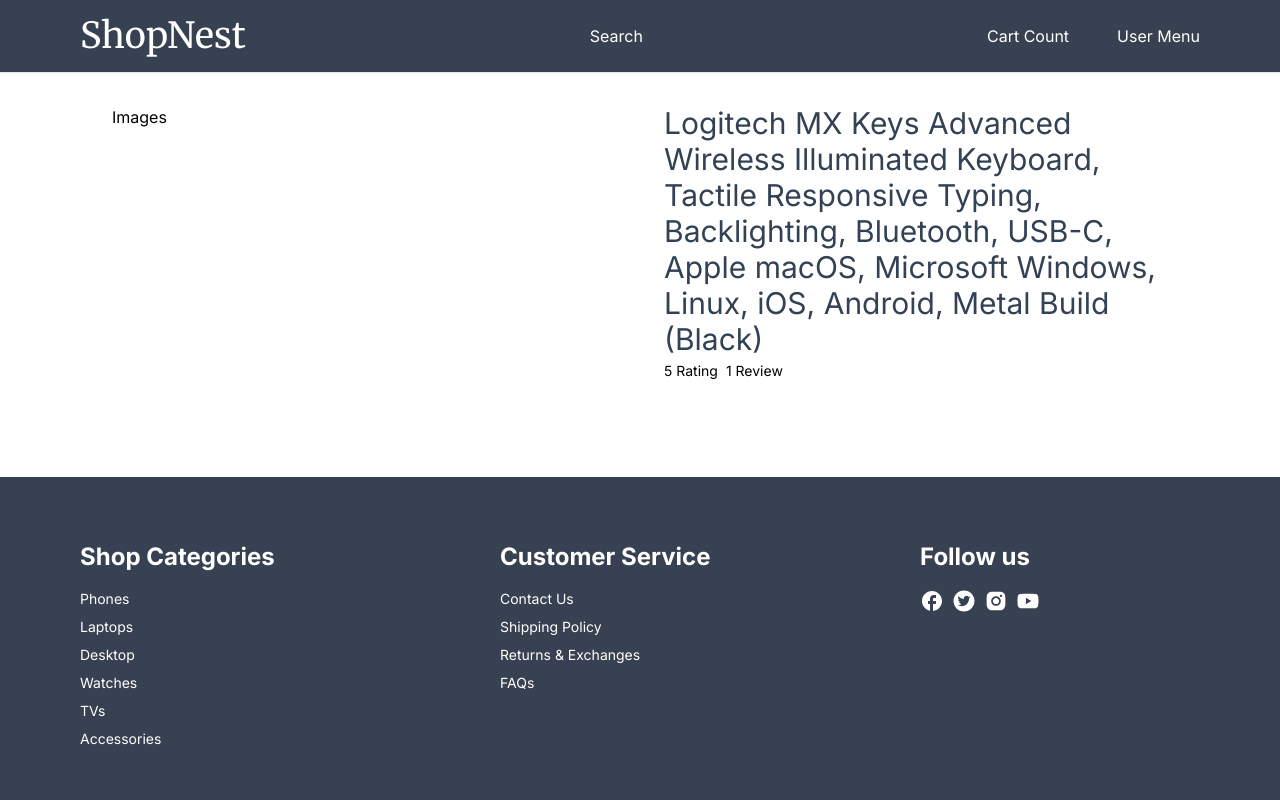
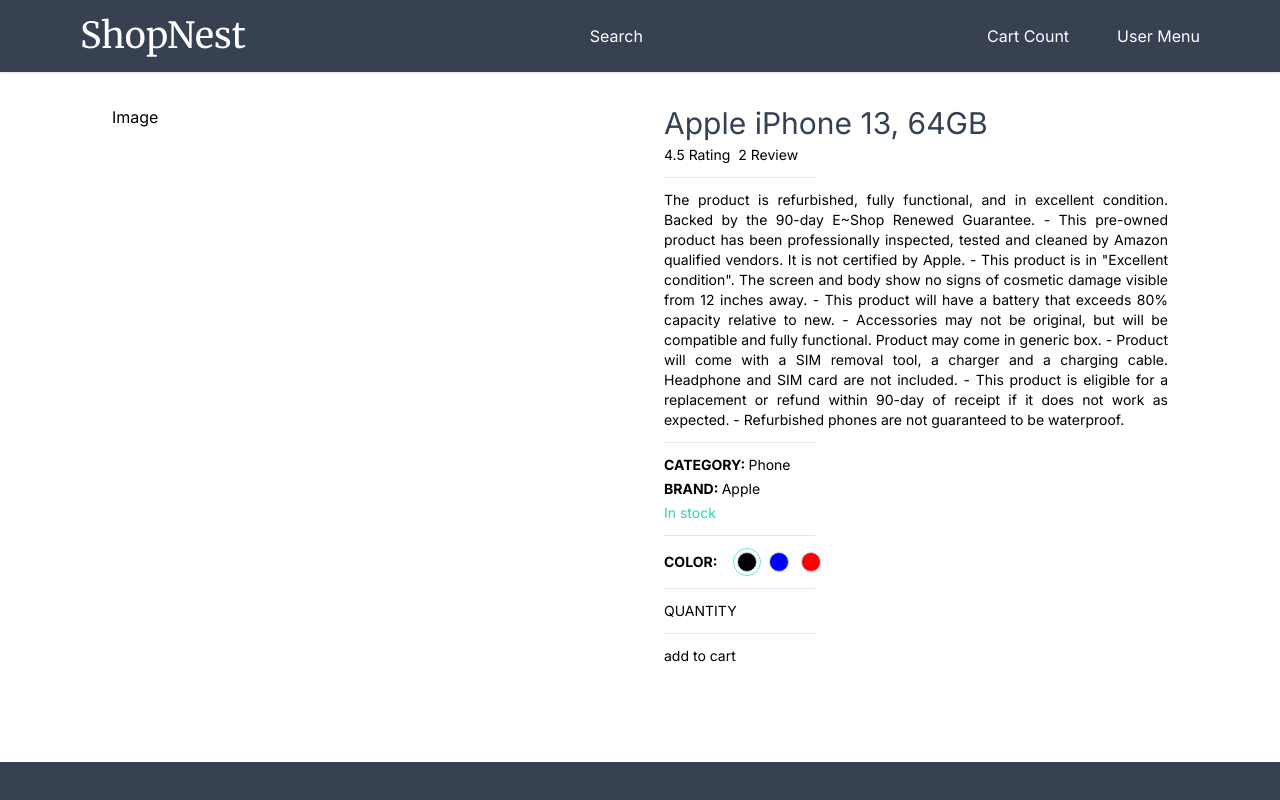
Before and after one commit to OneFriendlyCoder/ShopNest, a Next.js app: page /product/1 in a window 1280 px wide. Shown: the top 800 px of the page. Built offline with nearby package versions, Linux system fonts and the light colour scheme.

Commit message:
Product Details page color component logic + styling

```diff
--- /dev/null
+++ b/src/app/components/products/SetColor.tsx
@@ -0,0 +1,26 @@
+"use client"
+
+import { CartProductType, SelectedImgType } from "@/app/product/[productId]/ProductDetails";
+
+interface SetColorProps {
+    images: SelectedImgType[],
+    cartProduct: CartProductType,
+    handleColorSelect: (value: SelectedImgType) => void
+}
+
+const SetColor: React.FC<SetColorProps> = ({
+    images, cartProduct, handleColorSelect
+}) => {
+    return (
+        <div>
+            <div className="flex gap-4 items-center">
+                <span className="font-semibold">COLOR:</span>
+                <div className="flex gap-1 ">{images.map((img)=> {return <div key={img.color} onClick={() => handleColorSelect(img)} className={`h-7 w-7 rounded-full border-teal-300 flex items-center justify-center ${cartProduct.selectedImage.color === img.color ? 'border-[1.5px]' : 'border-none'}`}>
+                    <div style={{background: img.colorCode}} className="h-5 w-5 rounded-full border-[1.2px] border-slate-300 cursor-pointer"> </div>
+                </div>} )}</div>
+            </div>
+        </div>
+    );
+}
+
+export default SetColor;
--- /dev/null
+++ b/src/app/components/products/SetQuantity.tsx
@@ -0,0 +1,32 @@
+"use client"
+
+import { CartProductType } from "@/app/product/[productId]/ProductDetails";
+
+interface SetQtyProps{
+    cartCounter?: boolean,
+    cartProduct: CartProductType,
+    handleQtyIncrease: () => void;
+    handleQtyDecrease: () => void;
+}
+
+const btnstyles = 'border-[1.2px] border-slate-300 px-2 rounded'
+
+const SetQuantity: React.FC<SetQtyProps> = ({
+    cartCounter,
+    cartProduct,
+    handleQtyIncrease,
+    handleQtyDecrease,
+}) => {
+    return (
+        <div className="flex gap-8 items-center">
+            {cartCounter ? null: <div className="font-semibold">QUANTITY:</div>}
+            <div className="flex gap-4 items-center text-base">
+                <button onClick={handleQtyDecrease} className={btnstyles}>-</button>  {/* handleQtyIncrease is directly used as the event handler and no additional logic or argument is required for the funciton to execute */}
+                <div>{cartProduct.quantity}</div>
+                <button onClick={handleQtyIncrease} className={btnstyles}>+</button>
+            </div>
+        </div>
+    );
+}
+
+export default SetQuantity;
--- a/src/app/product/[productId]/ProductDetails.tsx
+++ b/src/app/product/[productId]/ProductDetails.tsx
@@ -1,25 +1,87 @@
 "use client"
-
+import Image from "next/image";
+import { useState, useCallback } from "react";
+import SetColor from "@/app/components/products/SetColor";
 interface ProductDetailsProps{
     product: any;
 }
 
+export type CartProductType = {
+    id: string,
+    name: string,
+    description: string,
+    category: string,
+    brand: string,
+    selectedImage: SelectedImgType,
+    quantity: number,
+    price: number,
+}
+
+export type SelectedImgType = {
+    color: string,
+    colorCode: string,
+    image: string
+}
+
+const Horizontal = () => {
+    return (
+        <hr className="w-[30%] my-2"></hr>
+    )
+}
+
 const ProductDetails: React.FC<ProductDetailsProps> = ({product}) => {
+
+    const [cartProduct, setCartProduct] = useState<CartProductType>({
+        id: product.id,
+        name: product.name,
+        description: product.description,
+        category: product.category,
+        brand: product.brand,
+        selectedImage: {...product.images[0]},
+        quantity: 1,
+        price: product.price,
+    })
+
     const totalRatings = product.reviews.length;
     const totalRatingSum = totalRatings > 0 ? product.reviews.reduce((acc: number, item: any)=> item.rating + acc, 0): 0;
     const productRating = totalRatings > 0 ? totalRatingSum / totalRatings : 0;
+
+    const handleColorSelect = useCallback((value: SelectedImgType)=>{
+        setCartProduct((prev) => {
+            return {...prev, selectedImage: value}
+        })
+    }, [cartProduct.selectedImage])
+
+
     return (
         <div className="grid grid-cols-1 md:grid-cols-2 gap-12">
             <div>
-                Images
+                Image
             </div>
             <div className="flex flex-col gap-1 text-dlate-500 text-sm">
                 <h1 className="text-3xl font-medium text-slate-700">{product.name}</h1>
                 <div className="flex items-center gap-2">
                     {productRating} Rating
                     <div>{product.reviews.length} Review</div>
-
                 </div>
+                <Horizontal />
+                <div className="text-justify">{product.description}</div>
+                <Horizontal />
+                <div>
+                    <span className="font-semibold">CATEGORY: </span>{product.category}
+                </div>
+                <div>
+                    <span className="font-semibold">BRAND: </span>{product.brand}
+                </div>
+                <div className={product.inStock ? 'text-teal-400' : 'text-rose-400'}>
+                    {product.inStock ? 'In stock' : 'Out of stock'}
+                </div>
+                <Horizontal />
+                <SetColor cartProduct={cartProduct} images={product.images} handleColorSelect={handleColorSelect}/>
+                <Horizontal />
+                <div>QUANTITY</div>
+                <Horizontal />
+                <div>add to cart</div>
             </div>
         </div>
     );
--- a/src/utils/product.ts
+++ b/src/utils/product.ts
@@ -1,28 +1,61 @@
-export const product = {
-    id: "64a4ebe300900d44bb50628a",
-    name: "Logitech MX Keys Advanced Wireless Illuminated Keyboard, Tactile Responsive Typing, Backlighting, Bluetooth, USB-C, Apple macOS, Microsoft Windows, Linux, iOS, Android, Metal Build (Black)",
+export const product =   {
+  id: "648437b38c44d52b9542e340",
+  name: "Apple iPhone 13, 64GB",
   description:
-      "PERFECT STROKE KEYS - Spherically-dished keys match the shape of your fingertips, offering satisfying feedback with every tap\nCOMFORT AND STABILITY - Type with confidence on a keyboard crafted for comfort, stability, and precision",
-    price: 102.99,
-    brand: "logitech",
-    category: "Accesories",
+    'The product is refurbished, fully functional, and in excellent condition. Backed by the 90-day E~Shop Renewed Guarantee.\n- This pre-owned product has been professionally inspected, tested and cleaned by Amazon qualified vendors. It is not certified by Apple.\n- This product is in "Excellent condition". The screen and body show no signs of cosmetic damage visible from 12 inches away.\n- This product will have a battery that exceeds 80% capacity relative to new.\n- Accessories may not be original, but will be compatible and fully functional. Product may come in generic box.\n- Product will come with a SIM removal tool, a charger and a charging cable. Headphone and SIM card are not included.\n- This product is eligible for a replacement or refund within 90-day of receipt if it does not work as expected.\n- Refurbished phones are not guaranteed to be waterproof.',
+  price: 40,
+  brand: "Apple",
+  category: "Phone",
   inStock: true,
   images: [
     {
       color: "Black",
       colorCode: "#000000",
       image:
-          "https://m.media-amazon.com/images/I/71gOLg2-kqL.__AC_SX300_SY300_QL70_FMwebp_.jpg",
+        "https://m.media-amazon.com/images/I/61g+McQpg7L._AC_SX679_.jpg",
+    },
+    {
+      color: "Blue",
+      colorCode: " #0000FF",
+      image:
+        "https://m.media-amazon.com/images/I/713Om9vCHUL._AC_SX679_.jpg",
+    },
+    {
+      color: "Red",
+      colorCode: "#FF0000",
+      image:
+        "https://m.media-amazon.com/images/I/61thdjmfHcL.__AC_SX300_SY300_QL70_FMwebp_.jpg",
     },
   ],
   reviews: [
     {
-        id: "64a65a6158b470c6e06959ee",
+      id: "6499b4887402b0efd394d8f3",
+      userId: "6499b184b0e9a8c8709821d3",
+      productId: "648437b38c44d52b9542e340",
+      rating: 4,
+      comment:
+        "good enough. I like the camera and casing. the delivery was fast too.",
+      createdDate: "2023-06-26T15:53:44.483Z",
+      user: {
+        id: "6499b184b0e9a8c8709821d3",
+        name: "Chaoo",
+        email: "example1@gmail.com",
+        emailVerified: null,
+        image:
+          "https://lh3.googleusercontent.com/a/AAcHTtcuRLwWi1vPKaQOcJlUurlhRAIIq2LgYccE8p32=s96-c",
+        hashedPassword: null,
+        createdAt: "2023-06-26T15:40:52.558Z",
+        updatedAt: "2023-06-26T15:40:52.558Z",
+        role: "USER",
+      },
+    },
+    {
+      id: "6499a110efe4e4de451c7edc",
       userId: "6475af156bad4917456e6e1e",
-        productId: "64a4ebe300900d44bb50628a",
+      productId: "648437b38c44d52b9542e340",
       rating: 5,
-        comment: "good",
-        createdDate: "2023-07-06T06:08:33.067Z",
+      comment: "I really liked it!!",
+      createdDate: "2023-06-26T14:30:40.998Z",
       user: {
         id: "6475af156bad4917456e6e1e",
         name: "Charles",
```
Lines whose indentation alone changed are shown as unchanged.
